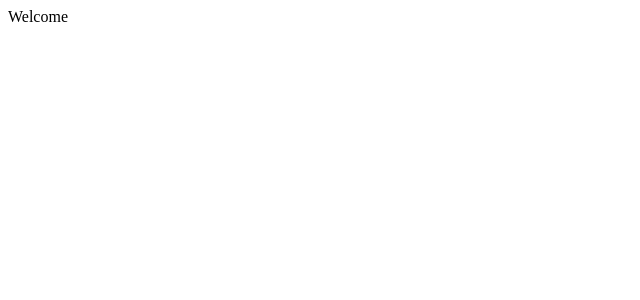
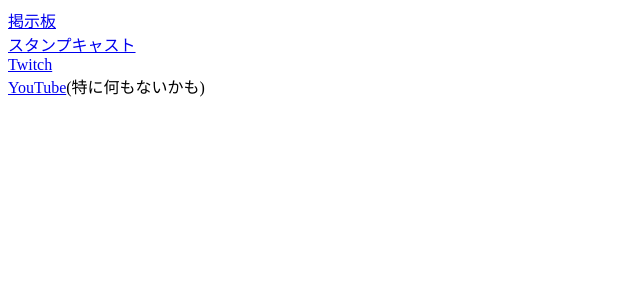
Before and after one commit to raduwen/raduwen.github.io, a Next.js app: page / in a window 1280 px wide. Shown: the top 300 px of the page, without its empty margins (0-640 px from the left). Built offline with nearby package versions, Linux system fonts and the light colour scheme.

Commit message:
Update index.js

```diff
--- a/pages/index.js
+++ b/pages/index.js
@@ -1,5 +1,12 @@
 function HomePage() {
-  return <div>Welcome</div>
+  return (
+    <div>
+      <a href="https://bbs.jpnkn.com/raduwen/" target="_blank">掲示板</a><br/>
+      <a href="https://stamp.archsted.com/291" target="_blank">スタンプキャスト</a><br/>
+      <a href="https://www.twitch.tv/raduwen" target="_blank">Twitch</a><br/>
+      <a href="https://www.youtube.com/channel/UC9qkQ8wBNtykTaLrNHh_IJQ/">YouTube</a>(特に何もないかも)<br/>
+    </div>
+  )
 }
 
 export default HomePage
```
